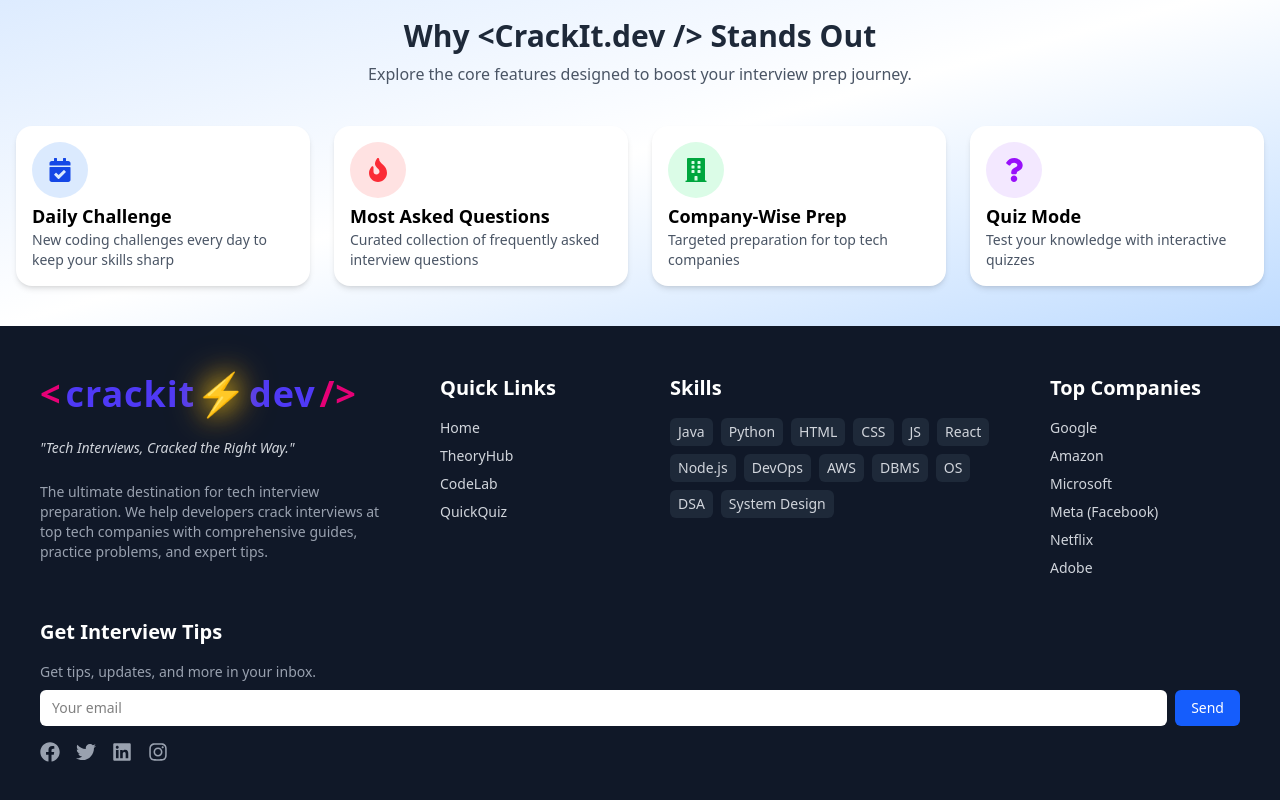
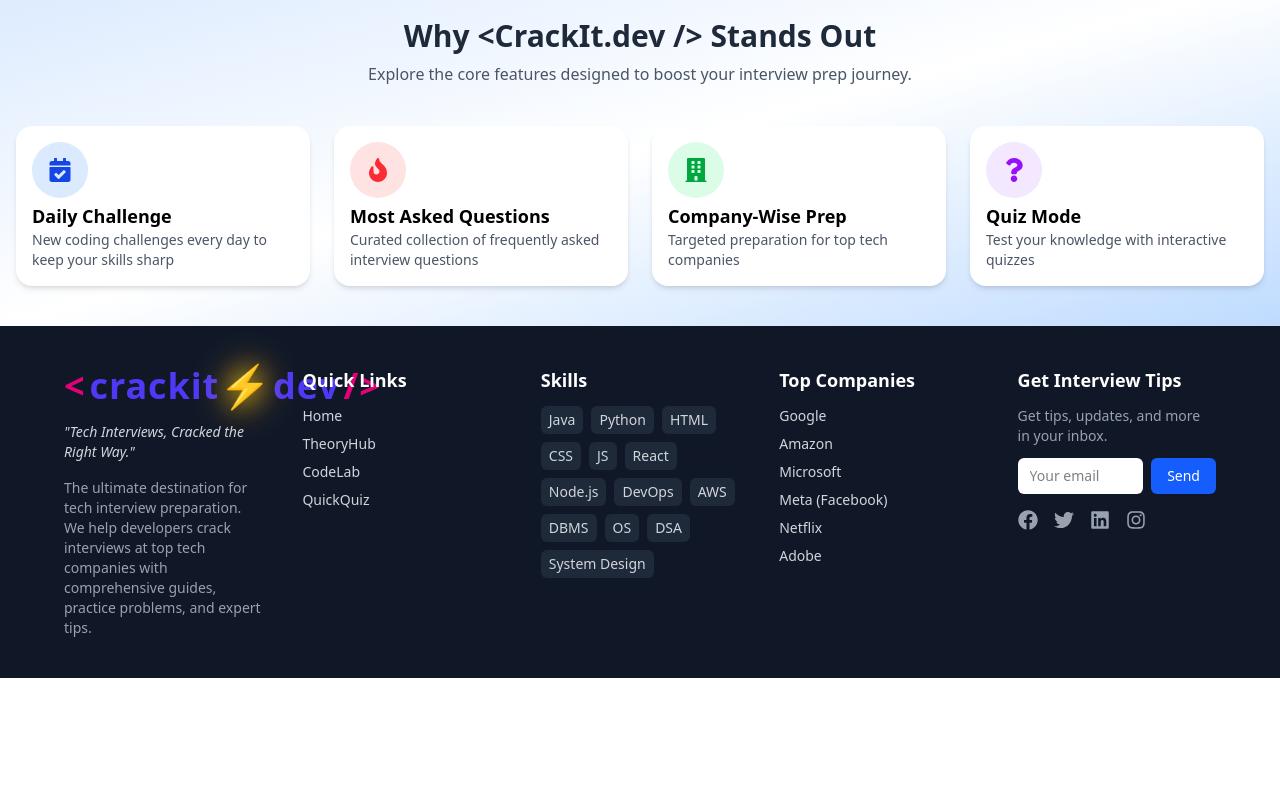
Before and after one commit to Mansi-unge/CrackItDev, a React (Vite) app: page / in a window 1280 px wide. Shown: the part 1227-2027 px from the top of the page. After the commit the page ends 1905 px from the top, so only its background shows below. Built offline with nearby package versions, Linux system fonts and the light colour scheme; no server answers.

Commit message:
UPDATE REPO

```diff
--- a/src/Components/Common/Footer.jsx
+++ b/src/Components/Common/Footer.jsx
@@ -4,7 +4,6 @@ import Logo from './Logo';
 import { FaFacebook, FaTwitter, FaLinkedin, FaInstagram } from 'react-icons/fa';
 
 const Footer = () => {
-
   const [email, setEmail] = useState('');
   const [status, setStatus] = useState('');
 
@@ -14,20 +13,20 @@ const Footer = () => {
       const res = await axios.post('http://localhost:5000/api/newsletter/subscribe', { email });
       setStatus(res.data.message);
       setEmail('');
-    }catch (err) {
-  console.error("❌ API Error:", err); // 👈 log the error
-  setStatus('Something went wrong. Try again later.');
-}
+    } catch (err) {
+      console.error("❌ API Error:", err);
+      setStatus('Something went wrong. Try again later.');
+    }
+  };
 
-  };
   return (
-    <footer className="bg-gray-900 text-white px-6 py-12 md:px-10">
-      <div className="flex flex-col lg:flex-row flex-wrap gap-10 justify-between">
+    <footer className="bg-gray-900 text-white px-4 py-10 sm:px-6 md:px-10 lg:px-16">
+      <div className="grid gap-10 md:grid-cols-2 lg:grid-cols-3 xl:grid-cols-5">
 
-        {/* Section 1: Logo and Motivational Text */}
-        <div className="flex-1 min-w-[360px]">
+        {/* Section 1: Logo + Tagline */}
+        <div>
           <Logo />
-          <p className="text-sm italic text-gray-300 my-6">
+          <p className="text-sm italic text-gray-300 my-4">
             "Tech Interviews, Cracked the Right Way."
           </p>
           <p className="text-sm text-gray-400">
@@ -36,8 +35,8 @@ const Footer = () => {
         </div>
 
         {/* Section 2: Quick Links */}
-        <div className="flex-1 min-w-[100px]">
-          <h2 className="text-xl font-semibold mb-4">Quick Links</h2>
+        <div>
+          <h2 className="text-lg font-semibold mb-3">Quick Links</h2>
           <ul className="space-y-2 text-gray-300 text-sm">
             <li><a href="/">Home</a></li>
             <li><a href="/topics">TheoryHub</a></li>
@@ -47,8 +46,8 @@ const Footer = () => {
         </div>
 
         {/* Section 3: Skills */}
-        <div className="flex-1 min-w-[340px]">
-          <h2 className="text-xl font-semibold mb-4">Skills</h2>
+        <div>
+          <h2 className="text-lg font-semibold mb-3">Skills</h2>
           <div className="flex flex-wrap gap-2 text-sm text-gray-300">
             {[
               'Java', 'Python', 'HTML', 'CSS', 'JS',
@@ -63,8 +62,8 @@ const Footer = () => {
         </div>
 
         {/* Section 4: Top Companies */}
-        <div className="flex-1 min-w-[120px]">
-          <h2 className="text-xl font-semibold mb-4">Top Companies</h2>
+        <div>
+          <h2 className="text-lg font-semibold mb-3">Top Companies</h2>
           <ul className="space-y-2 text-gray-300 text-sm">
             <li>Google</li>
             <li>Amazon</li>
@@ -75,10 +74,10 @@ const Footer = () => {
           </ul>
         </div>
 
-        {/* Section 5: Newsletter and Social Links */}
-        <div className="flex-1 min-w-[300px]">
-          <h2 className="text-xl font-semibold mb-4">Get Interview Tips</h2>
-          <p className="text-sm text-gray-400 mb-2">Get tips, updates, and more in your inbox.</p>
+        {/* Section 5: Newsletter + Social */}
+        <div>
+          <h2 className="text-lg font-semibold mb-3">Get Interview Tips</h2>
+          <p className="text-sm text-gray-400 mb-3">Get tips, updates, and more in your inbox.</p>
           <form onSubmit={handleSubmit} className="flex flex-col sm:flex-row gap-2 mb-2">
             <input
               type="email"
@@ -94,8 +93,9 @@ const Footer = () => {
             >
               Send
             </button>
-            {status && <p className="text-xs text-gray-300 mt-2">{status}</p>}
           </form>
+          {status && <p className="text-xs text-gray-300 mt-2">{status}</p>}
+
           <div className="flex gap-4 text-xl text-gray-400 mt-4">
             <a href="#"><FaFacebook className="hover:text-white" /></a>
             <a href="#"><FaTwitter className="hover:text-white" /></a>
@@ -103,6 +103,7 @@ const Footer = () => {
             <a href="#"><FaInstagram className="hover:text-white" /></a>
           </div>
         </div>
+
       </div>
     </footer>
   );
--- a/src/Components/HomePage/Hero.jsx
+++ b/src/Components/HomePage/Hero.jsx
@@ -81,7 +81,7 @@ const Hero = () => {
         </div>
 
         {/* Feature Cards */}
-        <div className="flex justify-center gap-18 md:gap-10 max-w-4xl mx-auto">
+        <div className="flex justify-center flex-col lg:flex-row gap-18 md:gap-10 max-w-4xl mx-auto">
           {featureCards.map((card, i) => (
             <motion.div
               key={i}
```
